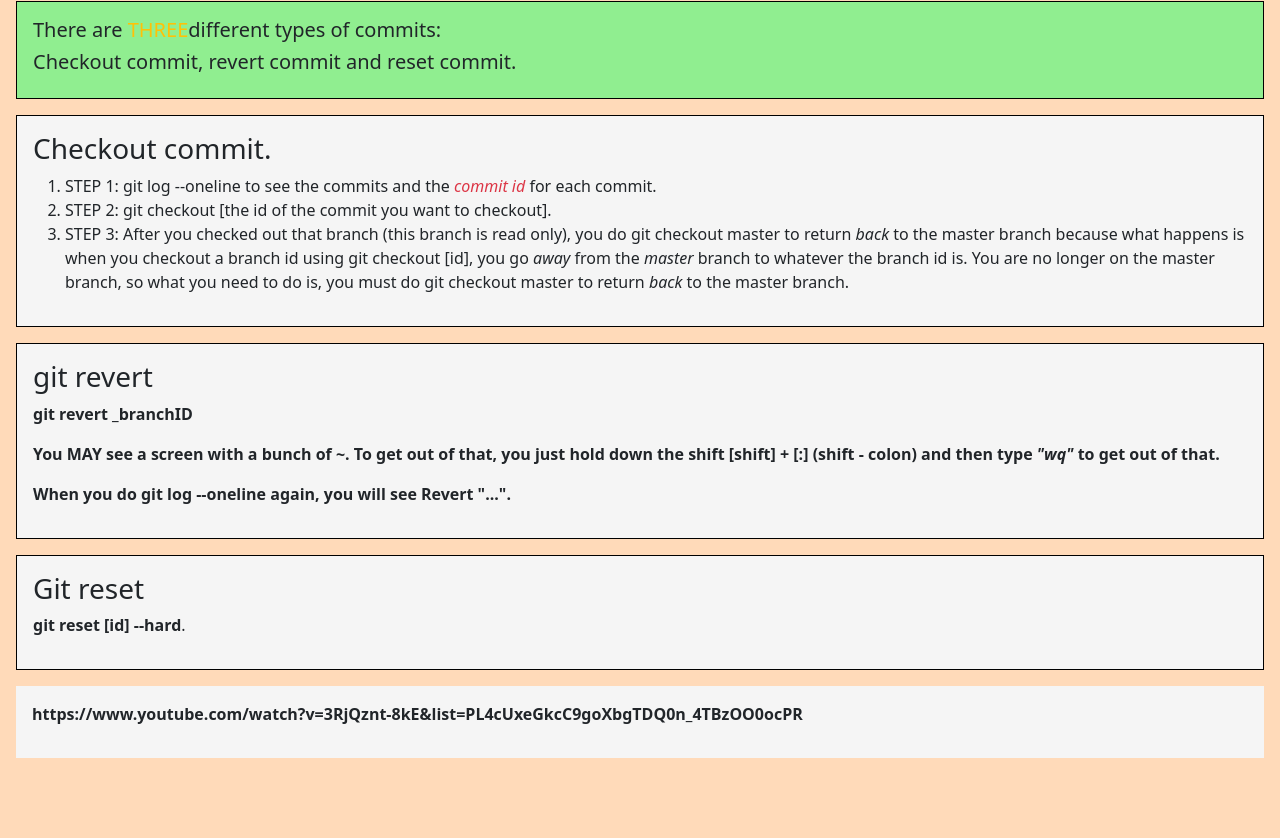
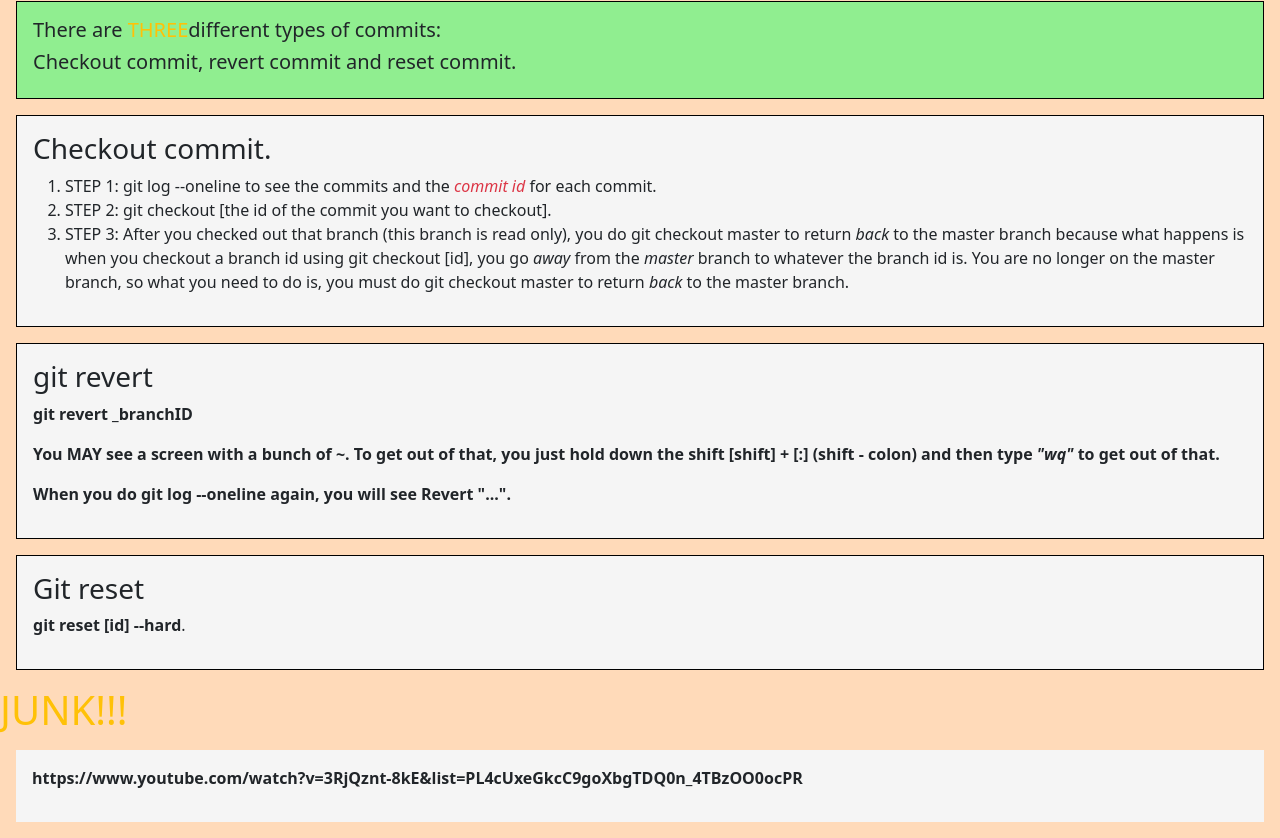
Before and after one commit to dho1115/net-ninja-gitone, a website: page index.html in a window 1280 px wide. Shown: the part 1549-2387 px from the top of the page. Before the commit the page ends 2323 px from the top, so only its background shows below. Drawn offline with nearby package versions, Linux system fonts and the light colour scheme.

Commit message:
May 17th Junk Line 1.

```diff
--- a/index.html
+++ b/index.html
@@ -91,6 +91,8 @@
       <p><strong>git reset [id] --hard</strong>.</p>
    </article>
 
+   <h1 class="text-warning">JUNK!!!</h1>
+
    <footer class="p-3 m-3">
       <p><strong>https://www.youtube.com/watch?v=3RjQznt-8kE&list=PL4cUxeGkcC9goXbgTDQ0n_4TBzOO0ocPR</strong></p>
    </footer>
```
